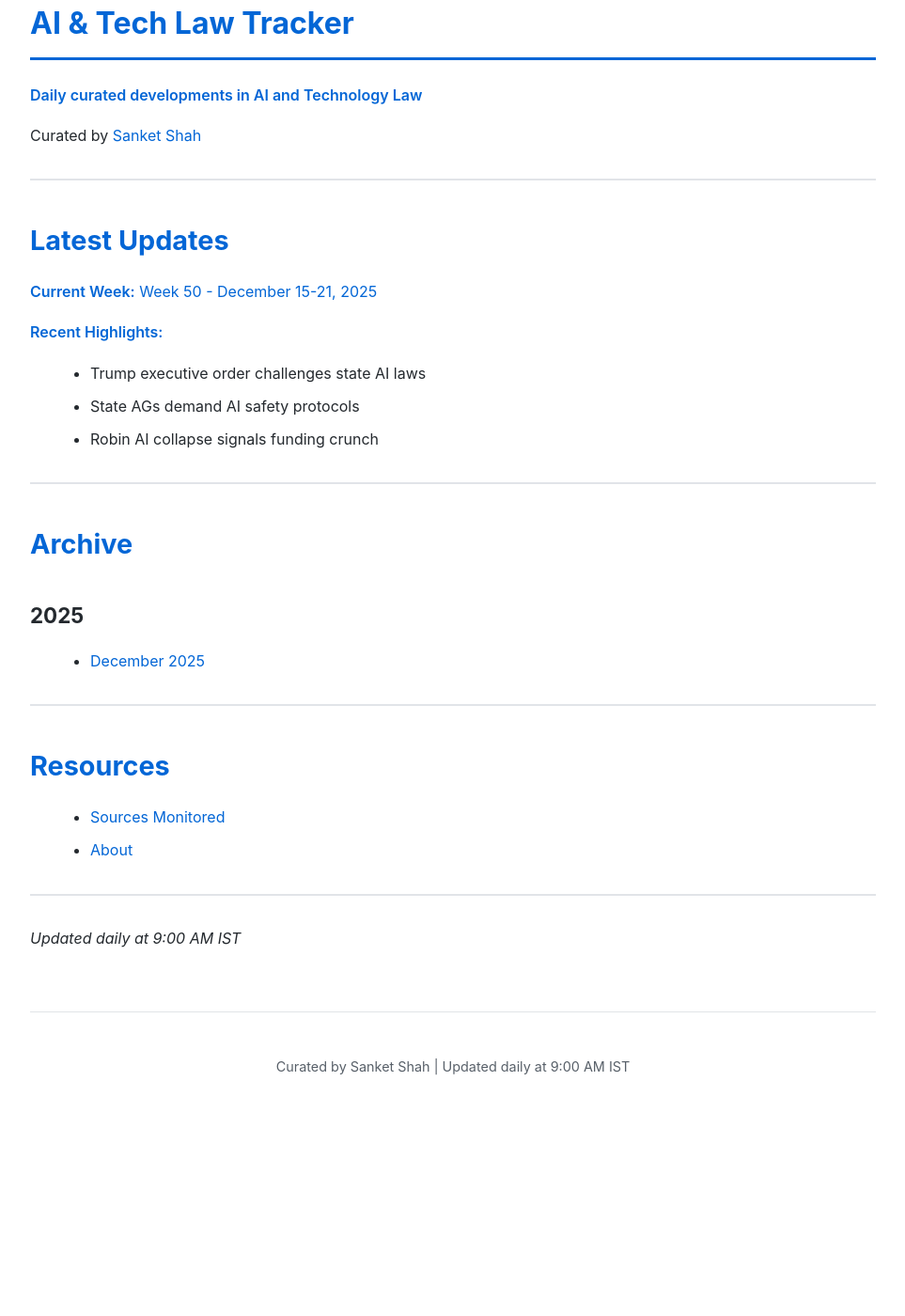
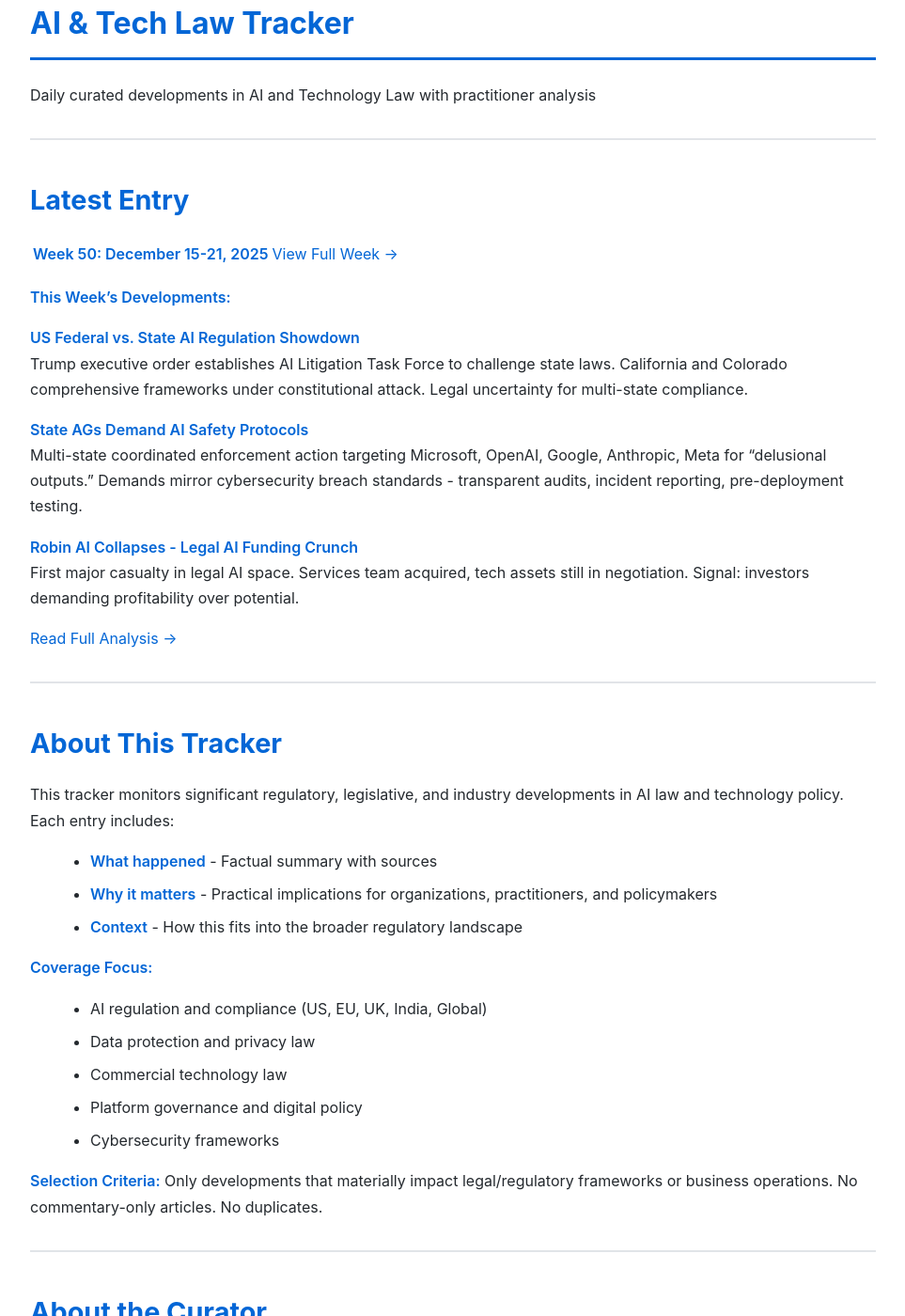
Before and after one commit to advsanketshah/AI-Tech-Law-Tracker, a Jekyll site: the page built from index.md, in a window 1280 px wide and 1400 px high, scrolled down 193 px. Shown: the whole window at 94% size, without its empty margins (158-1121 px from the left). Built offline with Jekyll 4.4.1, drawn with Linux system fonts in a browser that asks for light colours; our own code applies the rules of GitHub Pages for plain Markdown files; before the commit the page ends 1387 px from its top, so only the background shows below that; some of the changed text lies outside the part shown.

Commit message:
Revise index.md with latest tracker updates
Updated the AI & Tech Law Tracker with the latest developments, including a new entry for Week 50 and enhanced content about the curator's expertise and the tracker's purpose.

```diff
--- a/index.md
+++ b/index.md
@@ -1,34 +1,103 @@
 # AI & Tech Law Tracker
 
-**Daily curated developments in AI and Technology Law**
-
-Curated by [Sanket Shah](https://www.linkedin.com/in/advsanketshah/)
+Daily curated developments in AI and Technology Law with practitioner analysis
 
 ---
 
-## Latest Updates
+## Latest Entry
 
-**Current Week:** [Week 50 - December 15-21, 2025](2025/12-december/week-50.html)
+**Week 50: December 15-21, 2025** | [View Full Week →](2025/12-december/week-50.html)
 
-**Recent Highlights:**
-- Trump executive order challenges state AI laws
-- State AGs demand AI safety protocols
-- Robin AI collapse signals funding crunch
+**This Week's Developments:**
+
+**US Federal vs. State AI Regulation Showdown**
+Trump executive order establishes AI Litigation Task Force to challenge state laws. California and Colorado comprehensive frameworks under constitutional attack. Legal uncertainty for multi-state compliance.
+
+**State AGs Demand AI Safety Protocols**
+Multi-state coordinated enforcement action targeting Microsoft, OpenAI, Google, Anthropic, Meta for "delusional outputs." Demands mirror cybersecurity breach standards - transparent audits, incident reporting, pre-deployment testing.
+
+**Robin AI Collapses - Legal AI Funding Crunch**
+First major casualty in legal AI space. Services team acquired, tech assets still in negotiation. Signal: investors demanding profitability over potential.
+
+[Read Full Analysis →](2025/12-december/week-50.html)
+
+---
+
+## About This Tracker
+
+This tracker monitors significant regulatory, legislative, and industry developments in AI law and technology policy. Each entry includes:
+
+- **What happened** - Factual summary with sources
+- **Why it matters** - Practical implications for organizations, practitioners, and policymakers
+- **Context** - How this fits into the broader regulatory landscape
+
+**Coverage Focus:**
+- AI regulation and compliance (US, EU, UK, India, Global)
+- Data protection and privacy law
+- Commercial technology law
+- Platform governance and digital policy
+- Cybersecurity frameworks
+
+**Selection Criteria:** Only developments that materially impact legal/regulatory frameworks or business operations. No commentary-only articles. No duplicates.
+
+---
+
+## About the Curator
+
+**Sanket Shah** | Data Protection & Tech Lawyer
+[LinkedIn](https://www.linkedin.com/in/advsanketshah/)
+
+I specialize in AI governance, data compliance, and commercial contracts for technology companies. My practice focuses on:
+
+- **Data Protection Frameworks** - Implementing DPDPA, GDPR, and cross-border privacy compliance
+- **External General Counsel** - On-demand legal support for IT firms, integrated with product development cycles
+- **Commercial Contracts** - SaaS agreements, MSAs, software licensing with risk-balanced terms
+- **Legal Process Automation** - Building custom workflows to reduce administrative overhead
+- **AI Governance & Compliance** - Advising on algorithmic accountability, model governance, and regulatory readiness
+
+I built this tracker to make sense of the rapidly evolving AI regulatory landscape - and share those insights with practitioners who need to stay current without drowning in noise.
 
 ---
 
 ## Archive
 
-### 2025
-- [December 2025](2025/12-december/)
+**2025**
+- [December](2025/12-december/) | Week 50
+
+**Browse by Topic:** (Coming soon)
+US Regulation | EU AI Act | Data Privacy | Court Decisions | Industry News
 
 ---
 
 ## Resources
 
-- [Sources Monitored](SOURCES.html)
-- [About](about.html)
+- [Sources Monitored](SOURCES.html) - 30+ regulatory bodies, legal publishers, and industry sources
+- [Methodology](about.html) - How entries are selected and analyzed
+- [RSS Feed](feed.xml) - Subscribe for updates (coming soon)
 
 ---
 
-*Updated daily at 9:00 AM IST*
+## How to Use This Tracker
+
+**For Daily Updates:** Watch this repository or follow me on [LinkedIn](https://www.linkedin.com/in/advsanketshah/)
+
+**For Research:** Use browser search (Ctrl/Cmd + F) or GitHub's search function. All entries are timestamped and source-linked.
+
+**For Context:** Each weekly file includes commentary section analyzing trends and connections between developments.
+
+---
+
+## Copyright & Disclaimer
+
+**Copyright © 2025 Sanket Shah. All rights reserved.**
+
+This tracker is published for informational and educational purposes only. Content represents personal analysis and should not be construed as legal advice. Readers should consult qualified legal counsel for specific situations.
+
+**Permitted Use:** Share links, reference with attribution, use for research. Republishing substantial portions requires permission.
+
+**Sources:** All entries link to original sources. I do not claim ownership of developments reported - only the curation and analysis.
+
+---
+
+*Last updated: December 15, 2025 | 4:15 PM IST*
+*Updates posted daily at 9:00 AM IST*
```
